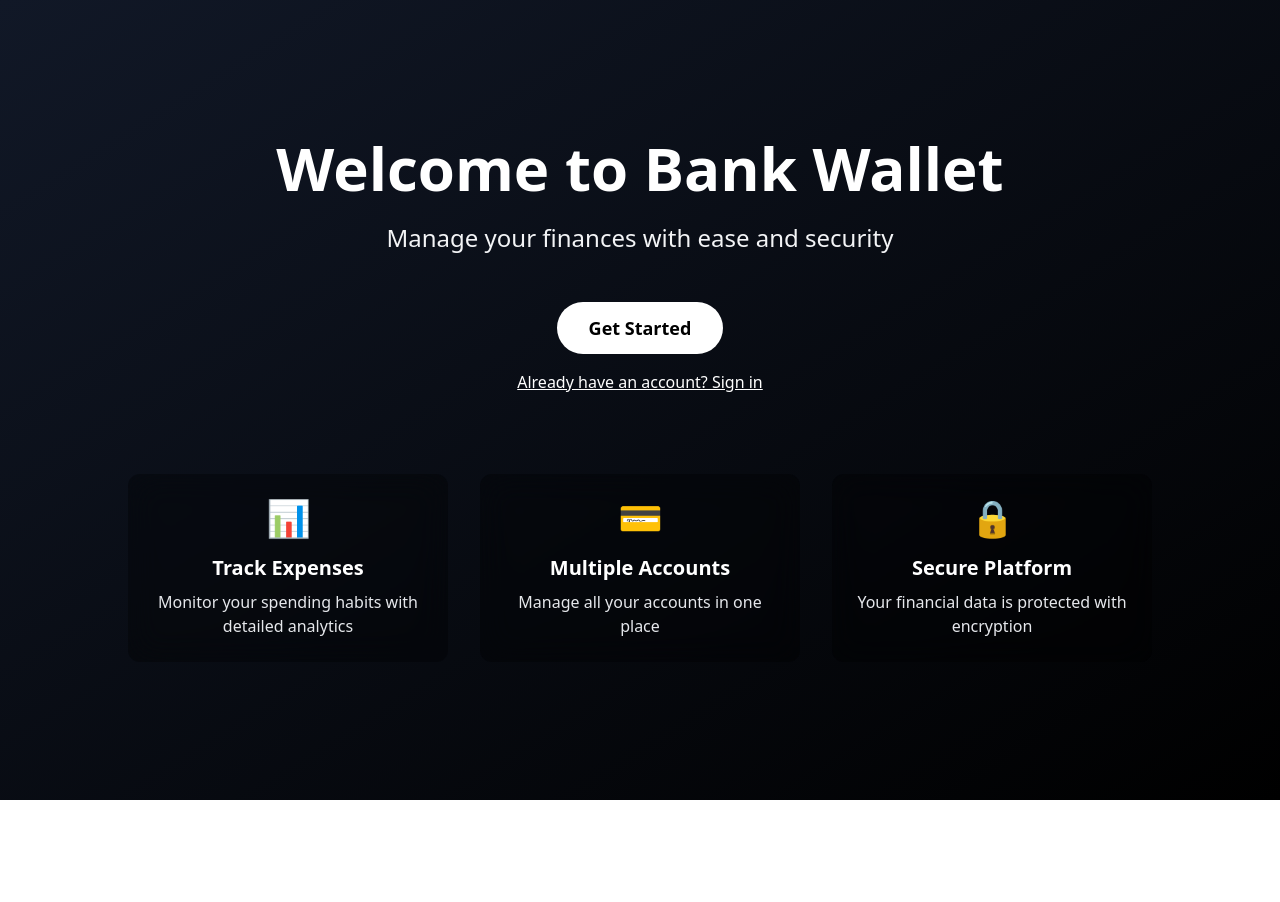
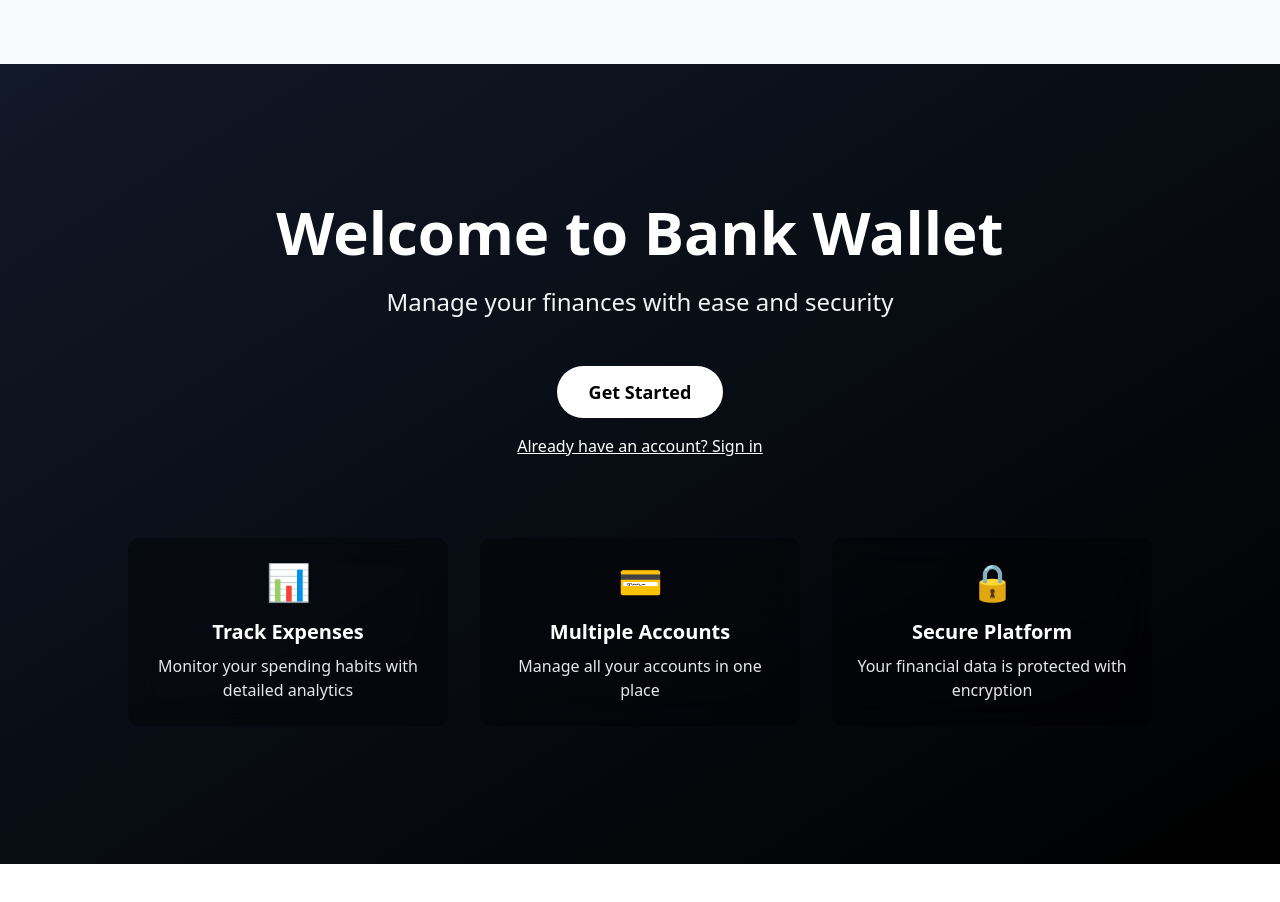
Before and after one commit to ReneNtabana/Web_bank_wallet, a React (Vite) app in the folder frontend/: page / in a window 1280 px wide. Shown: the top 902 px of the page. Before the commit the page ends 800 px from the top, so only its background shows below. Built offline with nearby package versions, Linux system fonts and the light colour scheme; no server answers.

Commit message:
Update App.tsx

```diff
--- a/frontend/src/App.tsx
+++ b/frontend/src/App.tsx
@@ -21,7 +21,7 @@ const AppRoutes = () => {
   return (
     <div className="h-screen bg-gray-50">
       <Navbar />
-      <main className="">
+      <main className="py-16">
         <Routes>
           <Route path="/" element={<Welcome />} />
           <Route path="/login" element={<Login />} />
```
